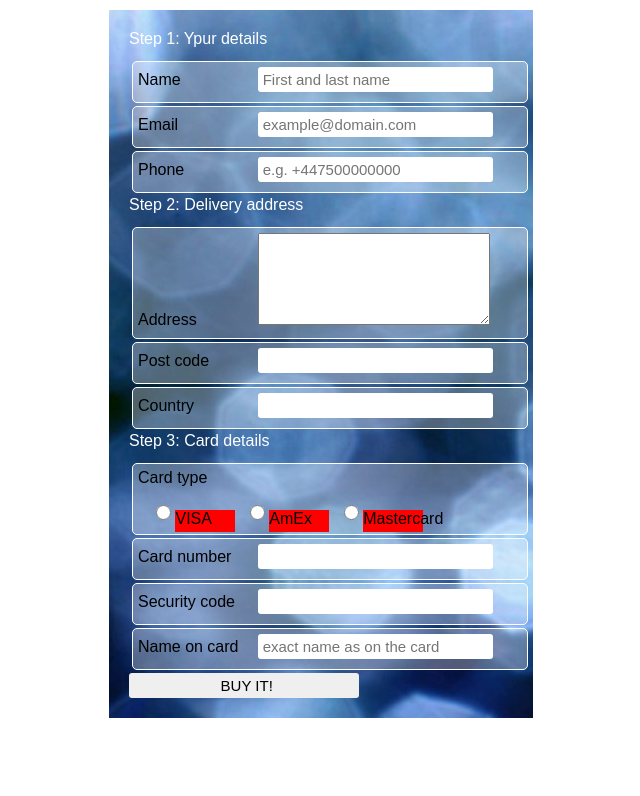
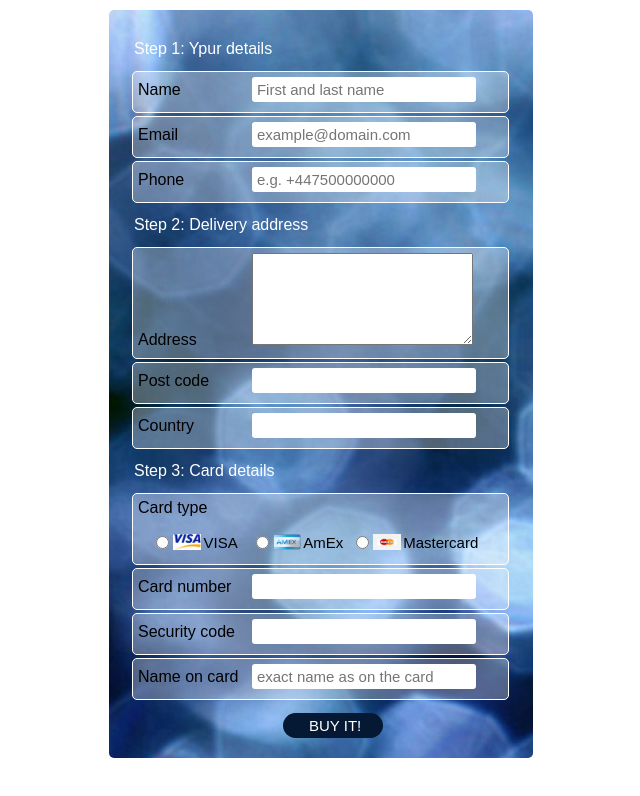
Before and after one commit to desi4ok/Web-Fundamentals-HTML-and-CSS-, a plain HTML site: page Homework_5_CSS_Presentation/Pr_3_StylingA_HtmlForm/index.html in a window 1280 px wide. Shown: the whole page, without its empty margins (319-959 px from the left). Drawn offline with Linux system fonts and the light colour scheme.

Commit message:
24.02 24:00

```diff
--- /dev/null
+++ b/Homework_5_CSS_Presentation/Pr_2_HawaiiVacation/styles.css
@@ -0,0 +1,59 @@
+#sky {
+	width: 960px;
+	height: 400px;
+	background: radial-gradient(ellipse at left top, #f9f9f9 0%,#f9f7b7 14%,#f9f9f9 25%,#0066db 100%);
+}
+
+@font-face {
+	font-family: Animated;
+	src: url("resources/Animated.ttf");
+}
+
+#text {
+	font-family: Animated;
+	font-size: 3.2em;
+	position: absolute;
+	top: 40px;
+	left: 515px;
+	color: #FDBC21;
+}
+
+#beach img {
+	width: 960px;
+}
+
+#VladoG {
+	position: absolute;
+	top: 255px;
+	left: 60px;
+}
+
+#Petia {
+	position: absolute;
+	top: 220px;
+	left: 215px;
+}
+
+#Tedi {
+	position: absolute;
+	top: 405px;
+	left: 295px;
+}
+
+#Nakov {
+	position: absolute;
+	top: 200px;
+	left: 445px;
+}
+
+#Alex {
+	position: absolute;
+	top: 245px;
+	left: 520px;
+}
+
+#VladoK {
+	position: absolute;
+	top: 265px;
+	left: 700px;
+}
--- a/Homework_5_CSS_Presentation/Pr_3_StylingA_HtmlForm/index.html
+++ b/Homework_5_CSS_Presentation/Pr_3_StylingA_HtmlForm/index.html
@@ -12,15 +12,15 @@
                     <legend>Step 1: Ypur details</legend>
                     <div>
                         <label for="name">Name</label>
-                        <input name="name" type="text" placeholder="First and last name" pattern="[A-z- ]+" required />
+                        <input name="name" type="text" title="Please, enter a valid name!" placeholder="First and last name" pattern="[A-z- ]+" required />
                     </div>
                     <div>
                         <label for="email">Email</label>
-                        <input name="email" type="email" placeholder="example@domain.com" pattern="\b[A-z0-9._%+-]+@[A-z0-9.-]+\.[A-z]{2,4}\b" required />
+                        <input name="email" type="email" placeholder="example@domain.com" title="Please, enter a valid e-mail!" pattern="\b[A-z0-9._%+-]+@[A-z0-9.-]+\.[A-z]{2,4}\b" required />
                     </div>
                     <div>
                         <label for="phone">Phone</label>
-                        <input name="phone" type="tel" placeholder="e.g. +447500000000" pattern=pattern="[0-9+ ]+" required />
+                        <input name="phone" type="tel" placeholder="e.g. +447500000000" title="Please, enter a valid phone number!" pattern="[0-9+ ]+" required />
                     </div>
                 </fieldset>
                 <fieldset>
@@ -64,7 +64,7 @@
                         <input name="card-name" type="text" placeholder="exact name as on the card" pattern="[A-z- ]+" required=""/>
                     </div>
                 </fieldset>
-                <input type="submit" value="BUY IT!" />
+                <input id="submit" type="submit" value="BUY IT!" />
             </form>
         </div>
     </body>
--- a/Homework_5_CSS_Presentation/Pr_3_StylingA_HtmlForm/styles.css
+++ b/Homework_5_CSS_Presentation/Pr_3_StylingA_HtmlForm/styles.css
@@ -9,22 +9,24 @@
     width: 30%;
     background-image: url('img/formBackground.jpg');
     padding: 20px;
+    border-radius: 5px;
 }
 
 fieldset {
     border: none;
+    margin-top: 10px;
 }
 
 fieldset legend {
     color: white;
     font-size: 16px;
-    margin-top: 10px;
+    margin-left: 5px;
     margin-bottom: 10px;
 }
 
 fieldset div {
     background: rgba(255, 255, 255, 0.3);
-    width: 100%;
+    width: 95%;
     height: 30px;
     margin: 3px;
     border: 1px solid white;
@@ -34,7 +36,7 @@ fieldset div {
 
 fieldset div#cardType {
     background: rgba(255, 255, 255, 0.3);
-    width: 100%;
+    width: 95%;
     height: 60px;
     margin: 3px;
     border: 1px solid white;
@@ -74,15 +76,42 @@ textarea {
 }
 
 fieldset div#cardType input {
-    width: 15px;
+    width: 13px;
     margin-left: 10px;
-    background: blue;
     margin-top: 10px;
 }
 
 fieldset div#cardType div label {
-    width: 60px;
-    background: red;
-    padding-bottom: 4px;
+    width: 38px;
+    padding-bottom: 16px;
+    font-size: 15px;
     vertical-align: middle;
+    padding-left: 30px;
 }
+
+#cardType label:nth-child(2) {
+	background-image: url(img/visa.jpg);
+	background-size: 28px 16px;
+	background-repeat: no-repeat;
+}
+
+#cardType label:nth-child(4) {
+	background-image: url(img/amex.png);
+	background-size: 28px 16px;
+	background-repeat: no-repeat;
+}
+
+#cardType label:nth-child(6) {
+	background-image: url(img/mastercard.jpg);
+	background-size: 28px 16px;
+	background-repeat: no-repeat;
+}
+
+input#submit {
+	width: 100px;
+	background: #051934;
+	border-radius: 50px;
+	color: white;
+	margin-left: 40%;
+	margin-top: 10px;
+}
```
Also changed, not shown: Homework_5_CSS_Presentation/Pr_2_HawaiiVacation/index.html (added, +24 -0 lines), Homework_5_CSS_Presentation/Pr_2_HawaiiVacation/resources/AlexHula.png (added), Homework_5_CSS_Presentation/Pr_2_HawaiiVacation/resources/Animated.ttf (added), Homework_5_CSS_Presentation/Pr_2_HawaiiVacation/resources/HawaiiBackground.png (added), Homework_5_CSS_Presentation/Pr_2_HawaiiVacation/resources/NakovHula.png (added), Homework_5_CSS_Presentation/Pr_2_HawaiiVacation/resources/PetiaHula.png (added), Homework_5_CSS_Presentation/Pr_2_HawaiiVacation/resources/TediHula.png (added), Homework_5_CSS_Presentation/Pr_2_HawaiiVacation/resources/VladoGHula.png (added), Homework_5_CSS_Presentation/Pr_2_HawaiiVacation/resources/VladoKHula.png (added).
